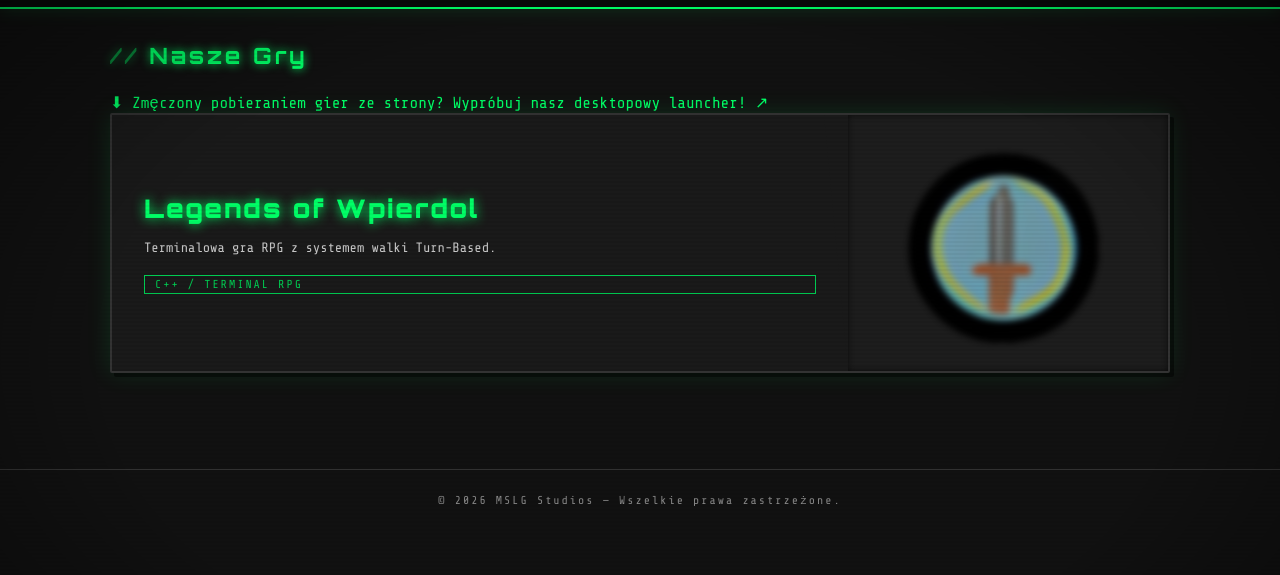
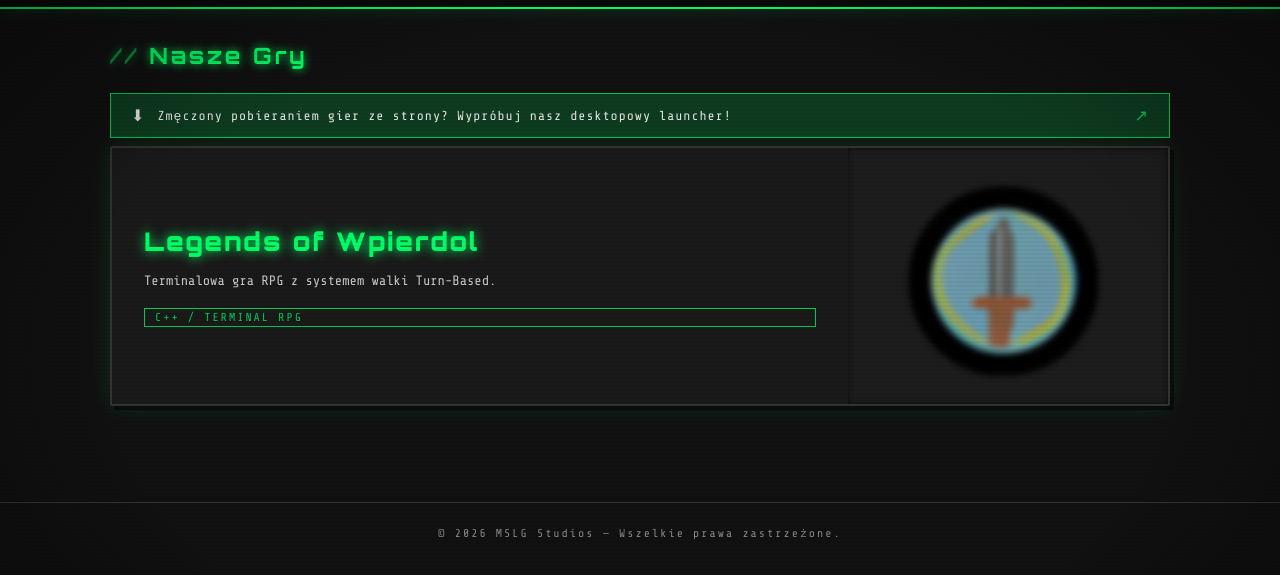
Before and after one commit to MSLG-Studios/mslg-studios.github.io, a plain HTML site: page games.html in a window 1280 px wide. Shown: the part 43-618 px from the top of the page. Drawn offline with nearby package versions, Linux system fonts and the light colour scheme.

Commit message:
Update style.css

```diff
--- a/style.css
+++ b/style.css
@@ -835,3 +835,38 @@ body::after {
 .reveal:nth-child(3) { transition-delay: 0.19s; }
 .reveal:nth-child(4) { transition-delay: 0.26s; }
 .reveal:nth-child(5) { transition-delay: 0.33s; }
+
+/* ── Launcher banner (games.html) ── */
+.launcher-banner {
+  display: flex;
+  align-items: center;
+  gap: 12px;
+  padding: 12px 20px;
+  border: 1px solid var(--accent-dim);
+  background: var(--accent-glow);
+  color: var(--text);
+  font-size: 0.82rem;
+  letter-spacing: 1px;
+  text-decoration: none;
+  transition: all 0.15s;
+  margin-bottom: 8px;
+}
+
+.launcher-banner:hover {
+  border-color: var(--accent);
+  background: rgba(0,255,102,0.12);
+  color: var(--accent);
+  text-decoration: none;
+  text-shadow: 0 0 8px var(--accent);
+}
+
+.launcher-banner-icon { font-size: 1rem; flex-shrink: 0; }
+
+.launcher-banner-text { flex: 1; }
+
+.launcher-banner-arrow {
+  font-size: 1rem;
+  color: var(--accent);
+  flex-shrink: 0;
+  opacity: 0.7;
+}
```
